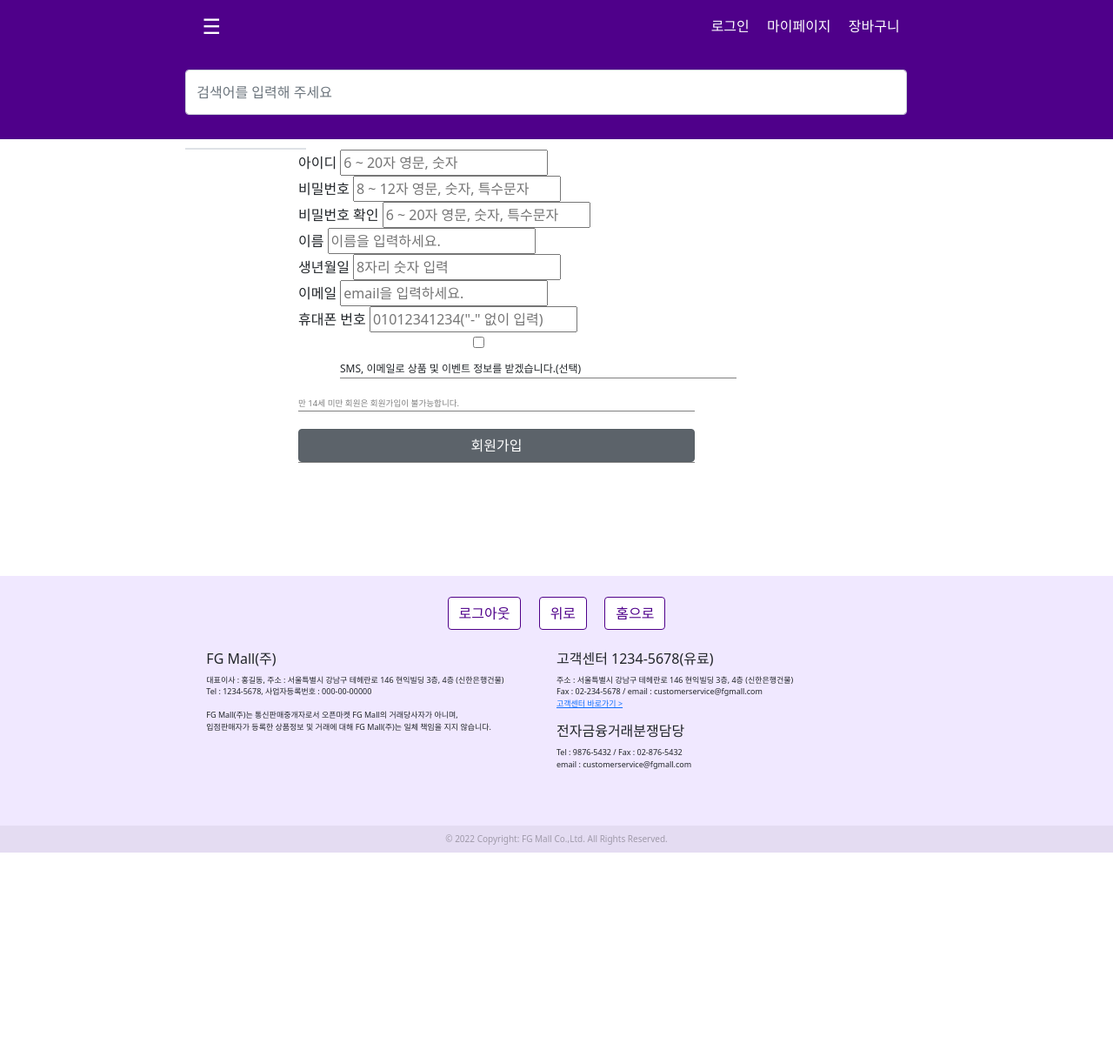
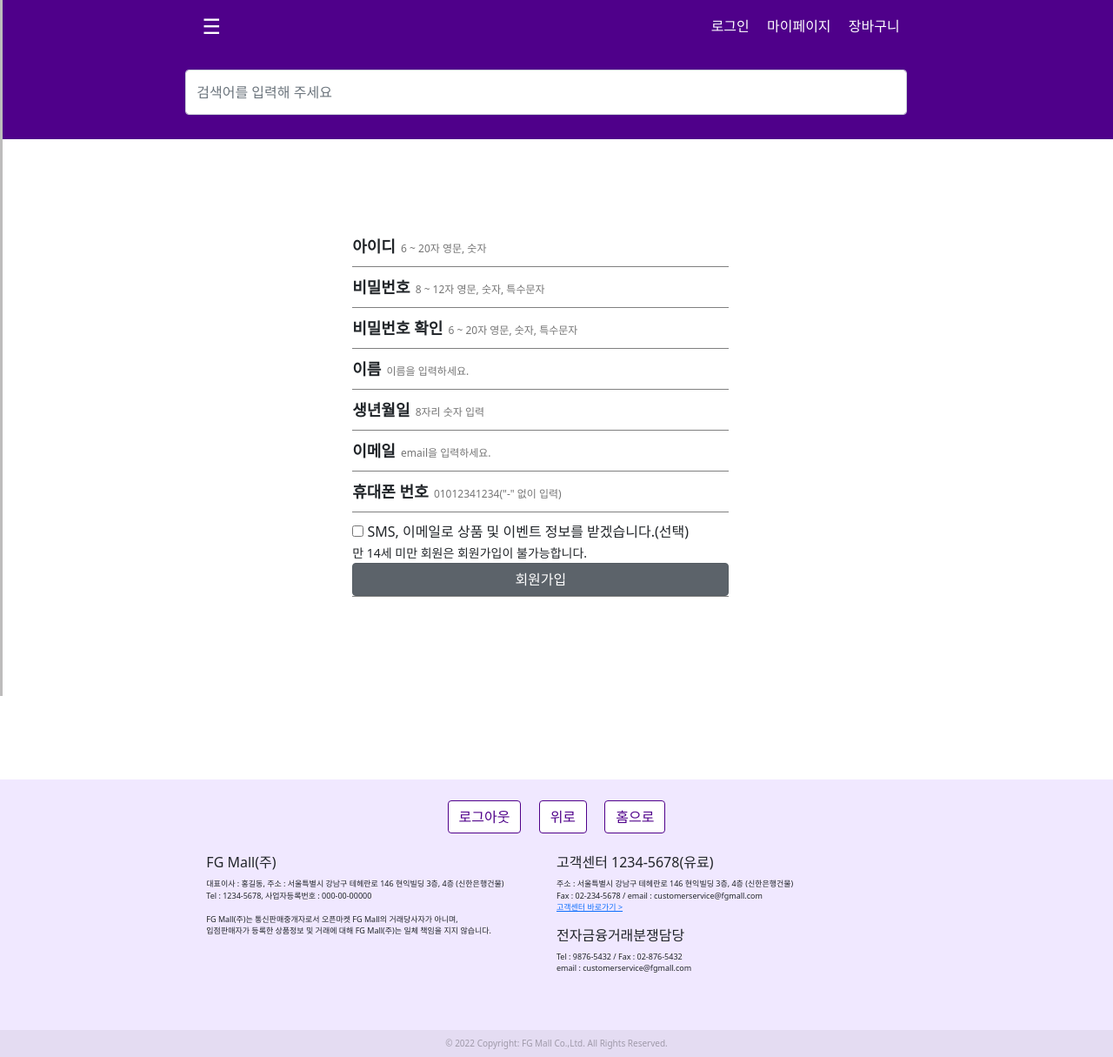
Before and after one commit to RockhoRockho/Project_FG, a Django app: page /member/join/ in a window 1280 px wide. Shown: the whole page at 87% size. Before the commit the page ends 980 px from the top, so only its background shows below. Run offline with Django 3.2, Linux system fonts and the light colour scheme; some libraries are stand-ins or nearby versions.

Commit message:
css 수정

```diff
--- a/member/templates/member_join.html
+++ b/member/templates/member_join.html
@@ -2,16 +2,17 @@
 {% load mathfilters %}
 
 {% block title %}
-Login_Page
+회원가입
 {% endblock %}
 {% block stylesheet %}
 {% load static %}
-<link href="{% static 'css/join.css' %}" rel="stylesheet">
+<link href="{% static 'wonjun/css/join.css' %}" rel="stylesheet">
 {% endblock %}
 
 {% block contents %}
 <div id="wrap">
     <div id="container">
+        <div class="sc">
             <div class="id">
                 <span>아이디</span>
                 <input type="text" placeholder="6 ~ 20자 영문, 숫자">
@@ -46,13 +47,13 @@ Login_Page
                 <div><small>만 14세 미만 회원은 회원가입이 불가능합니다.</small></div>
                 <div><button type="button" class="btn btn-secondary">회원가입</button></div>
             </div>
-    </div clas>
-    <footer>
+        </div>
+    </div>
 
-    </footer>
 </div>
 {% endblock %}
 
-<script src="https://cdn.jsdelivr.net/npm/bootstrap@5.0.2/dist/js/bootstrap.bundle.min.js"
-    integrity="sha384-MrcW6ZMFYlzcLA8Nl+NtUVF0sA7MsXsP1UyJoMp4YLEuNSfAP+JcXn/tWtIaxVXM" crossorigin="anonymous">
+<script>
 </script>
+{% block nav %}
+{% endblock %}
--- a/static/css/sidenav.css
+++ b/static/css/sidenav.css
@@ -5,19 +5,20 @@
     z-index: 1;
     top: 0;
     left: 0;
-    background-color: #1b0130;
+    background-color: #ffffff;
     overflow: hidden;
     transition: 0.5s;
-    padding-top: 20px;
+    padding-top: 0px;
     text-align: left;
+    border-right: 3px solid rgb(189, 188, 188);
 }
 .little_menu:hover{
-    background-color: #d5cbdd;
+    background-color: #4f008a;
     color: white;
 }
 
 .sidenav a{
-    color: white;
+    color: black;
     display: block;
     font-size: 1em;
     padding: 5px 30px 0.5em 2em;
@@ -27,17 +28,24 @@
 .catego,.sort{
     margin-top: 1em !important;
     font-size: 1.6em !important;
-    color: rgb(204, 202, 226) !important;
+    color: rgb(135, 128, 211) !important;
     margin-left: -25px;
 }
 .sidenav_close{
     position: absolute;
-    top: -5px;
-    right: 0em;
+    top: -8%;
+    right: 10%;
     font-size: 30px !important;
+    color: white !important;
 }
 .sidenav_close:hover{
-    color: #ddd6e7;
+    color: #6a5f77 !important;
+}
+#sidenav > .sidenav-top{
+    background-color: #4f008a;
+    padding-top: 17px;
+    margin-right: 0 !important;
+    margin-left: 0;
 }
 .sidenav-top > div{
     float: left;
--- a/templates/base.html
+++ b/templates/base.html
@@ -172,9 +172,9 @@
             </div>
             {% endblock %}
             <div id="sidenav" class="sidenav">
-                <div class="sidenav-top row">
+                <div class="sidenav-top row" style="margin-top: 0;">
                     <div class="col-10"><img src="/static/img/login (1).png" style="width: 2.6em;"> 사용자 이름</div>
-                    <div class="col-2"><a href="#" class="sidenav_close" onclick="closenav()">&times;</a></div>
+                    <div class="col-2"><a href="#" class="sidenav_close" onclick="closenav()" style="right: -5%;">&times;</a></div>
                 </div>
                 <div style="clear: both;"></div>
                 <div class="cut"></div>
@@ -282,7 +282,18 @@
     }
 
     function opennav() {
-        document.getElementById("sidenav").style.width = "20%";
+        if($(window).width() < 1300){
+            document.getElementById("sidenav").style.width = "40%";
+        }
+        else {
+            document.getElementById("sidenav").style.width = "20%";
+        }
+        // if (matchMedia("screen and (max-width: 768px)").matches) {
+        //     document.getElementById("sidenav").style.width = "40%";
+        // }
+        // else{
+        //     document.getElementById("sidenav").style.width = "20%";
+        // }
     }
 
     function closenav() {
```
Also changed, not shown: static/css/login.css (+0 -7 lines). Lines whose indentation alone changed are shown as unchanged.
